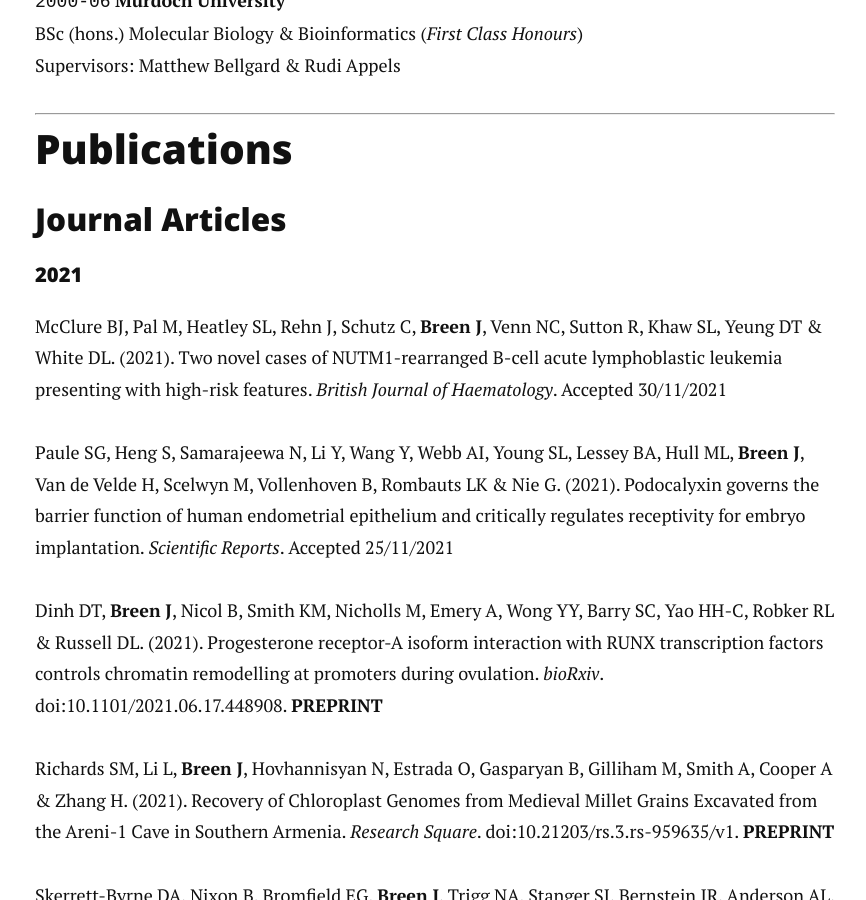
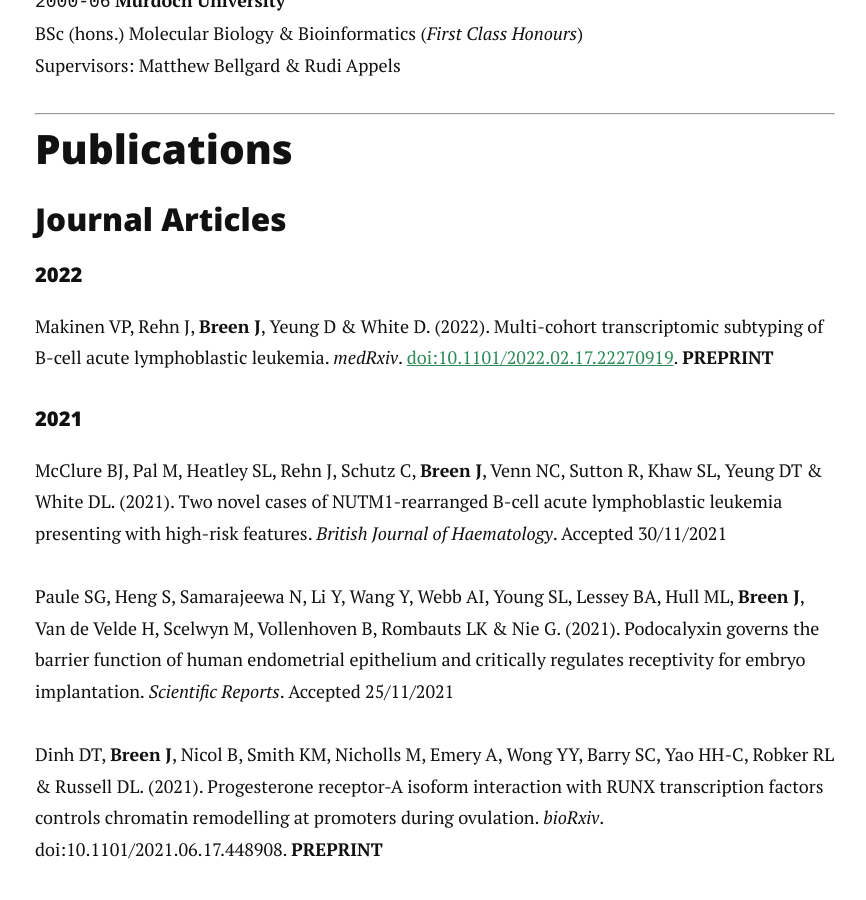
Before and after one commit to jimmybgammyknee/jimmybgammyknee.github.io, a Jekyll site: the page built from cv.md, in a window 1280 px wide and 900 px high, scrolled down 1672 px. Shown: the whole window, without its empty margins (205-1071 px from the left). Built offline with Jekyll 4.4.1, drawn with Linux system fonts in a browser that asks for light colours; nearby versions of some CDN libraries.

Commit message:
New preprint!

```diff
--- a/cv.md
+++ b/cv.md
@@ -61,6 +61,10 @@
 ## Publications
 
 ### Journal Articles
+
+#### 2022
+
+Makinen VP, Rehn J, **Breen J**, Yeung D & White D. (2022). Multi-cohort transcriptomic subtyping of B-cell acute lymphoblastic leukemia. _medRxiv_. [doi:10.1101/2022.02.17.22270919](https://doi.org/10.1101/2022.02.17.22270919). **PREPRINT**
 
 #### 2021
 
```
